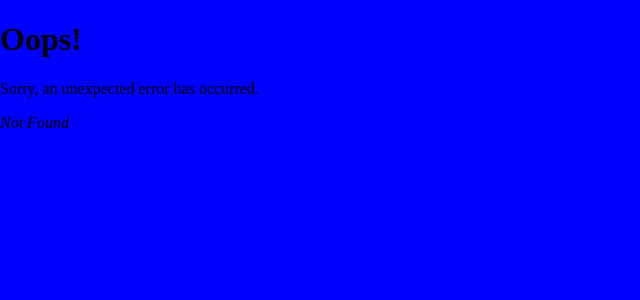
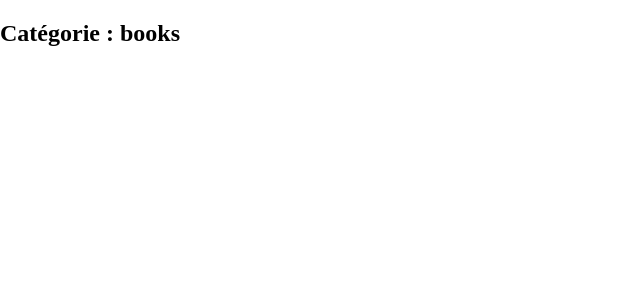
Before and after one commit to degraevemehdi/Degraeve_mehdi-El-hammouchi_Oussama_Candy-Shop, a React (Vite) app: page /category/books in a window 1280 px wide. Before the commit this address had no page. Shown: the top 300 px of the page, without its empty margins (0-640 px from the left). Built offline with nearby package versions, Linux system fonts and the light colour scheme.

Commit message:
category-list

```diff
--- a/src/App.jsx
+++ b/src/App.jsx
@@ -2,6 +2,7 @@ import { createBrowserRouter,RouterProvider } from 'react-router-dom'
 import AboutPage from './pages/AboutPage'
 import ErrorPage from './pages/ErrorPage'
 import Homepage from './pages/Homepage'
+import CategoryPage from './pages/CategoryPage'
 import './App.css'
 
 
@@ -15,6 +16,10 @@ const router = createBrowserRouter([
     path: "/about",
     element: <AboutPage />,
   },
+  {
+    path: "/category/:categoryName",
+    element: <CategoryPage />,
+  },
 ])
 
 function App() {
--- a/src/index.css
+++ b/src/index.css
@@ -1,5 +1,4 @@
 body {
   margin: 0;
-  background-color: blue;
   min-height: 100vh;
 }
--- /dev/null
+++ b/src/pages/CategoryPage.jsx
@@ -0,0 +1,16 @@
+
+import React from 'react';
+import { useParams } from 'react-router-dom';
+
+function CategoryPage() {
+    const { categoryName } = useParams();
+
+    return (
+    <div>
+        <h2>Catégorie : {categoryName}</h2>
+
+    </div>
+    );
+}
+
+export default CategoryPage;
--- a/src/pages/Homepage.css
+++ b/src/pages/Homepage.css
@@ -1,3 +1,7 @@
+.nav-content{
+    color: black;
+
+}
 .carrousel img{
     height: 200px;
 }
@@ -8,5 +12,5 @@
 
 }
 .slick-next {
-    right: -0;
+    right: 0;
 }
--- a/src/pages/Homepage.jsx
+++ b/src/pages/Homepage.jsx
@@ -4,6 +4,7 @@ import React, { useEffect, useState } from 'react';
 import './Homepage.css'
 import axios from 'axios';
 import Slider from 'react-slick';
+import { Link } from "react-router-dom";
 
 function Homepage() {
     const[products, setProducts] = useState([]);
@@ -56,6 +57,12 @@ function Homepage() {
 
         return (
             <div>
+                <nav>
+                    <ul>
+                        <li><Link to="/category/books">Livres</Link></li>
+                        <li><Link to="/category/electronics">Électronique</Link></li>
+                    </ul>
+                </nav>
                 <h2>Featured Products</h2>
                 <Slider {...settings}>
                     {products.map(product => (
```
Lines whose indentation alone changed are shown as unchanged.
